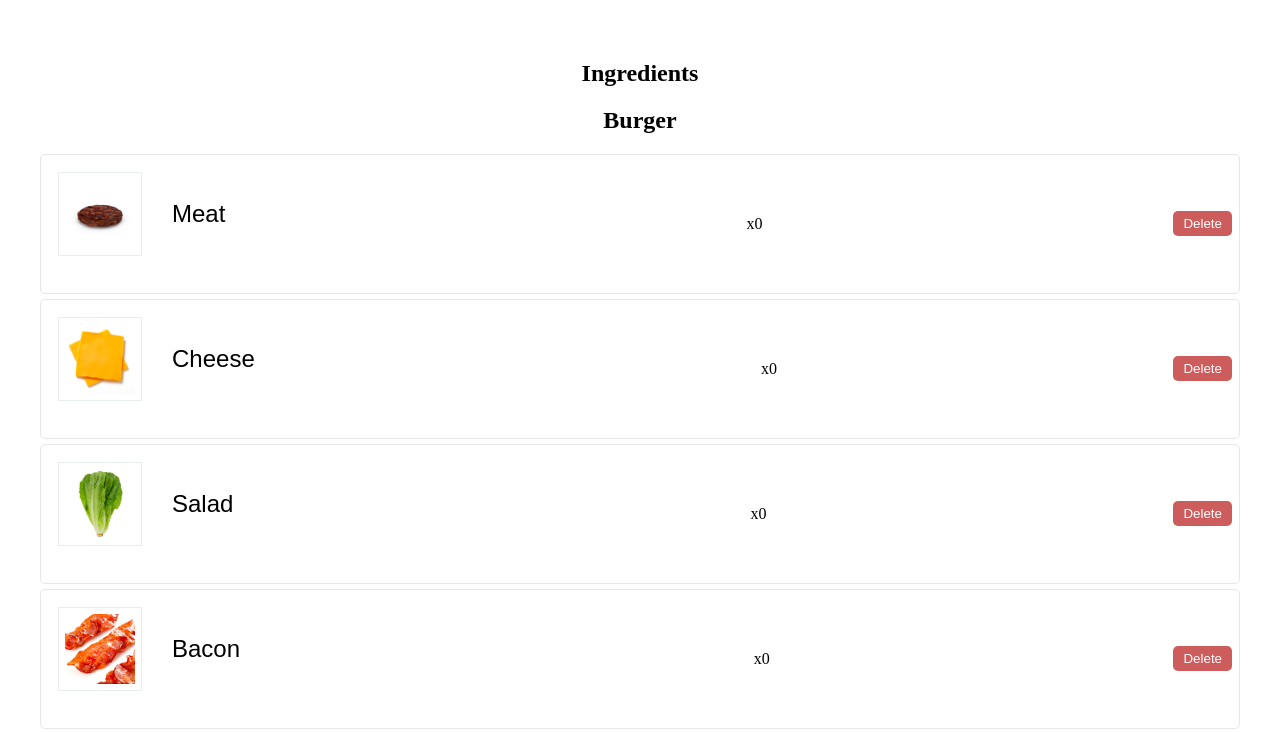
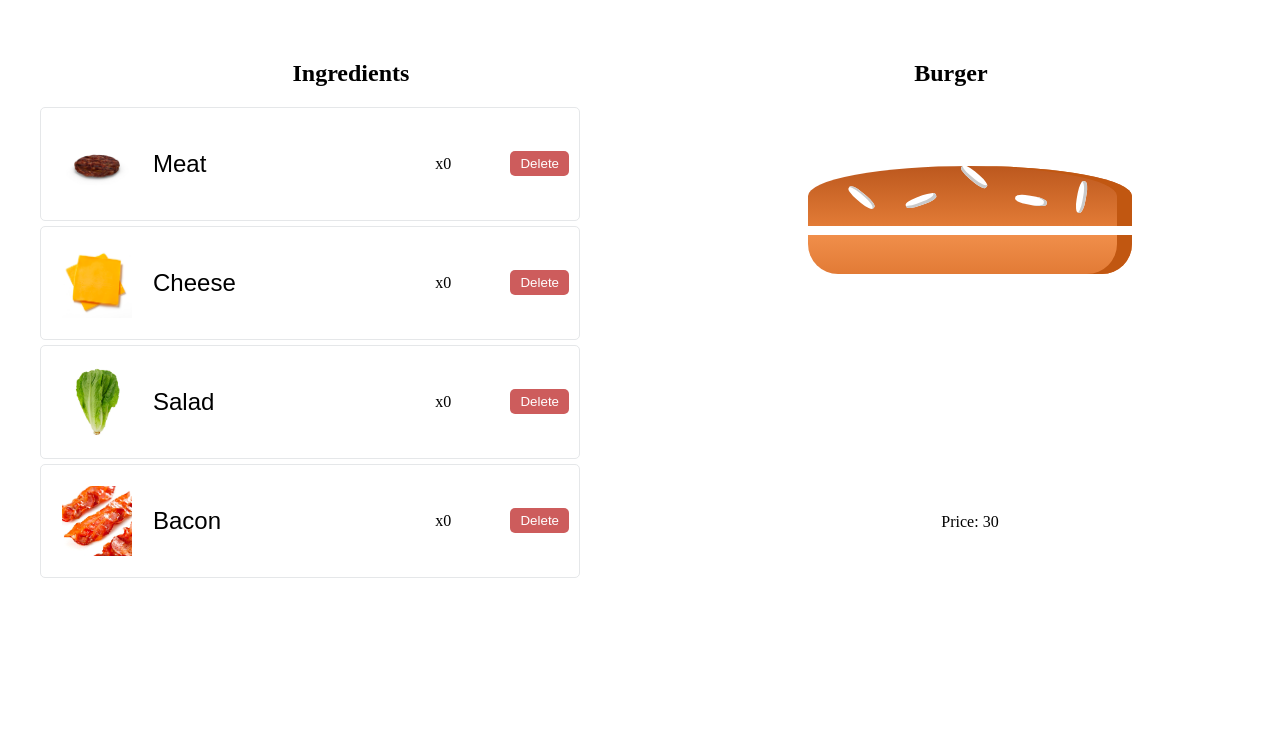
Before and after one commit to alyonaVet/JS-course-homework-56, a React (Vite) app in the folder Homework56/: page / in a window 1280 px wide. Shown: the top 732 px of the page. Built offline with nearby package versions, Linux system fonts and the light colour scheme.

Commit message:
refactor styles to components;

```diff
--- a/Homework56/src/App.css
+++ b/Homework56/src/App.css
@@ -2,5 +2,31 @@
   max-width: 1280px;
   margin: 0 auto;
   padding: 2rem;
-  text-align: center;
 }
+
+.header {
+  display: flex;
+  justify-content: space-around;
+  align-items: center;
+}
+
+.header h3 {
+  margin-top: 0;
+}
+
+.container {
+  display: flex;
+  align-items: center;
+  justify-content: space-between;
+}
+
+.ingredients-container {
+  width: 45%;
+}
+
+.burger-container {
+  width: 45%;
+  display: flex;
+  flex-direction: column;
+  align-items: center;
+}
--- a/Homework56/src/components/DeleteButton/Button.css
+++ b/Homework56/src/components/DeleteButton/Button.css
@@ -1,7 +1,12 @@
 .deleteBtn {
   border: none;
   border-radius: 5px;
-  background: indianred;
+  background-color: indianred;
   padding: 5px 10px;
   color: white;
+  cursor: pointer;
 }
+
+.deleteBtn:hover {
+  background-color: #922B21;
+}
--- a/Homework56/src/components/Ingredient/Ingredient.css
+++ b/Homework56/src/components/Ingredient/Ingredient.css
@@ -4,18 +4,22 @@
   cursor: pointer;
   display: flex;
   align-items: center;
-  margin-bottom: 20px;
-  padding: 10px;
+  padding: 5px;
+  width: 225px;
+}
+
+.btn:hover {
+  background-color: #F2F4F4;
+  border-radius: 5px;
 }
 
 .ingredientName {
   font-size: 24px;
-  margin-left: 30px;
+  margin-left: 15px;
 }
 
 .img {
   width: 70px;
   height: 70px;
-  border: 1px solid #EAEDED;
   padding: 6px;
 }
--- a/Homework56/src/components/Ingredients/Ingredients.css
+++ b/Homework56/src/components/Ingredients/Ingredients.css
@@ -4,6 +4,6 @@
   justify-content: space-between;
   border: 1px solid #E5E7E9;
   border-radius: 5px;
-  padding: 7px;
+  padding: 10px;
   margin-bottom: 5px;
 }
--- /dev/null
+++ b/Homework56/src/components/Price/Price.css
@@ -0,0 +1,3 @@
+.price {
+  margin-top: 55px;
+}
--- a/Homework56/src/components/Price/Price.tsx
+++ b/Homework56/src/components/Price/Price.tsx
@@ -1,11 +1,12 @@
 import React from 'react';
+import './Price.css';
 
 interface Props {
   addTotalPrice: () => number;
 }
 const Price: React.FC<Props> = ({addTotalPrice}) => {
   return (
-    <div>Price: {addTotalPrice()}</div>
+    <div className="price">Price: {addTotalPrice()}</div>
   );
 };
 
```
